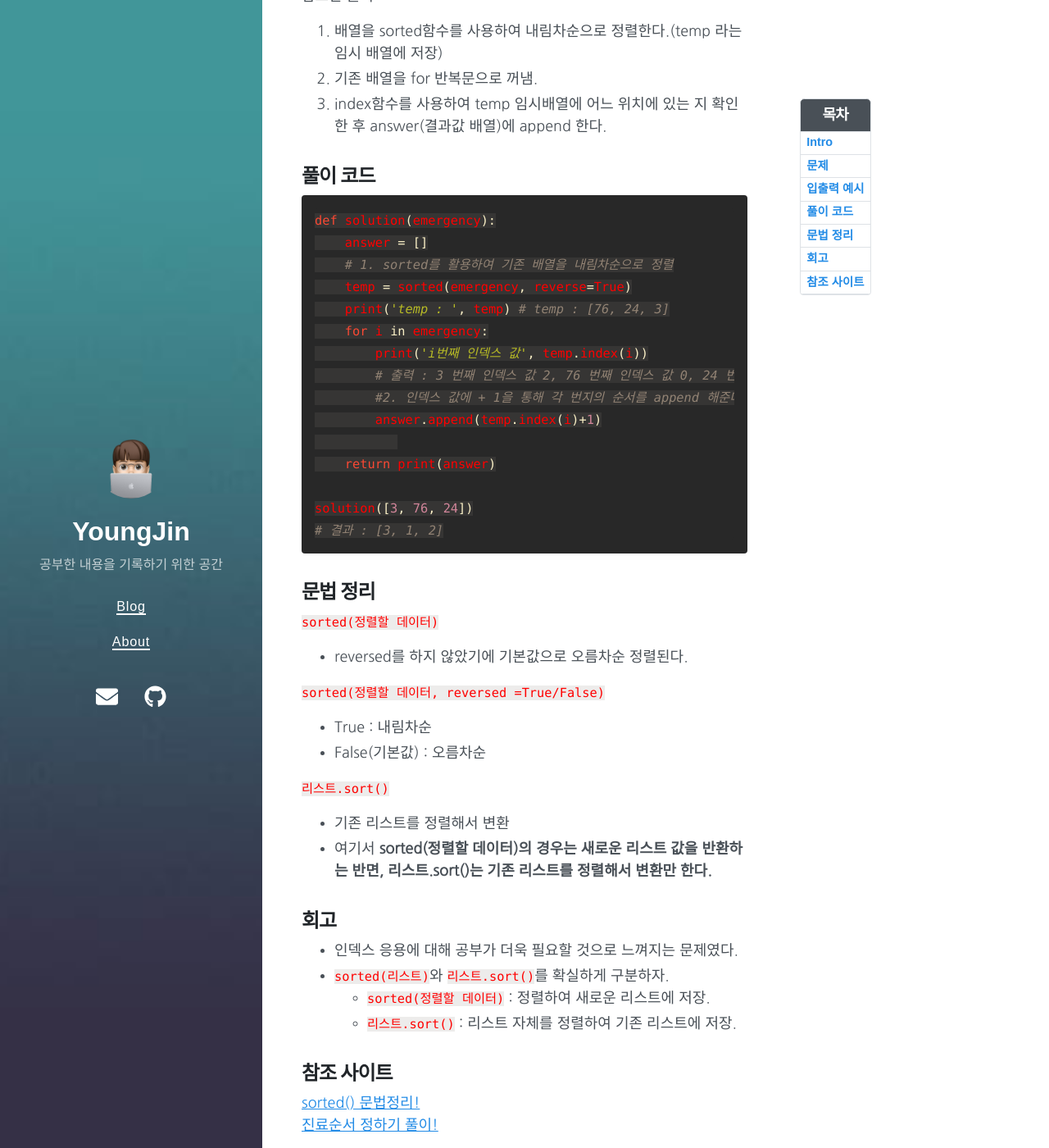
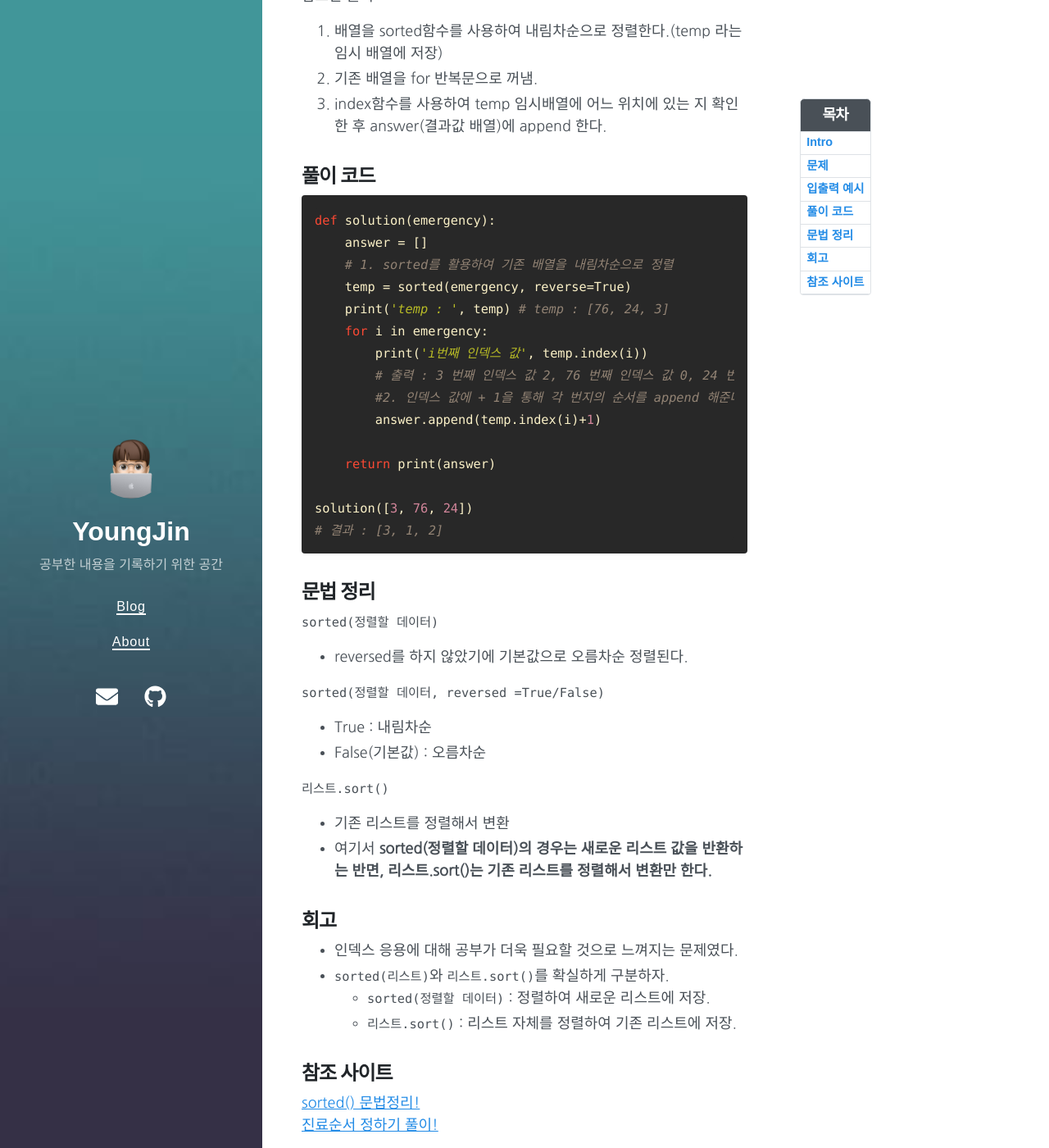
Before and after one commit to parkyoungjiin/parkyoungjiin.github.io, a Jekyll site: the page built from _posts/2023-05-03-진료순서 정하기.md, in a window 1280 px wide and 1400 px high, scrolled down 812 px. Shown: the whole window at 82% size. Built offline with Jekyll 4.4.1, drawn with Linux system fonts in a browser that asks for light colours; nearby versions of some CDN libraries.

Commit message:
Update _code.scss
원상복구

```diff
--- a/_sass/_code.scss
+++ b/_sass/_code.scss
@@ -6,9 +6,6 @@
 code,
 pre {
   font-family: var(--code-font);
-  color: red;
-  background-color: rgba(135,131,120,0.15);
-
 }
 
 code {
@@ -20,12 +17,15 @@ pre {
   margin-top: 0;
   margin-bottom: var(--spacer-3);
   overflow: auto;
+
 }
 
 .highlight {
   padding: var(--spacer);
   margin-bottom: var(--spacer);
   border-radius: var(--border-radius);
+  background-color: var(--code-bg);
+
 
   pre {
     margin-bottom: 0;
```
